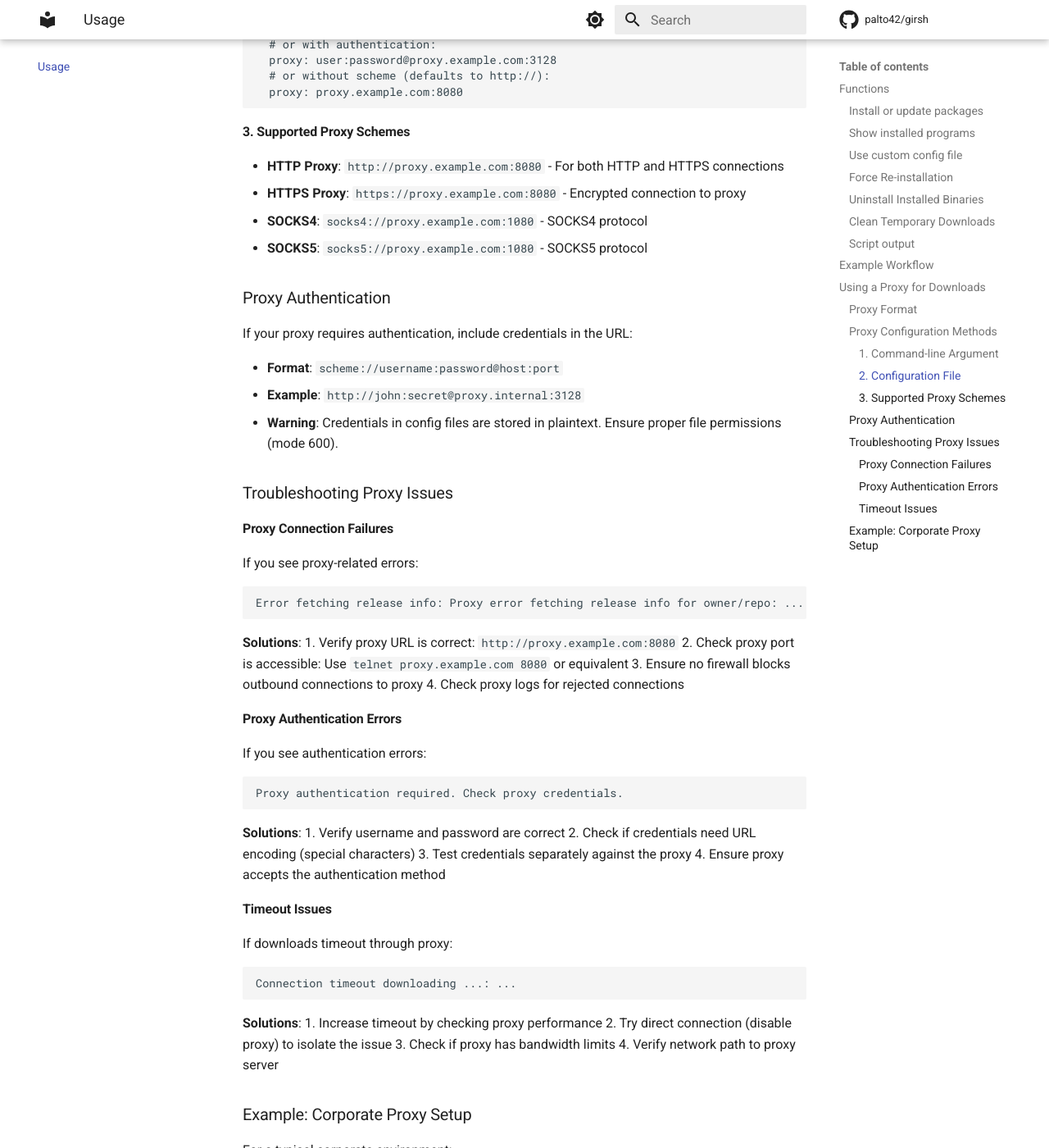
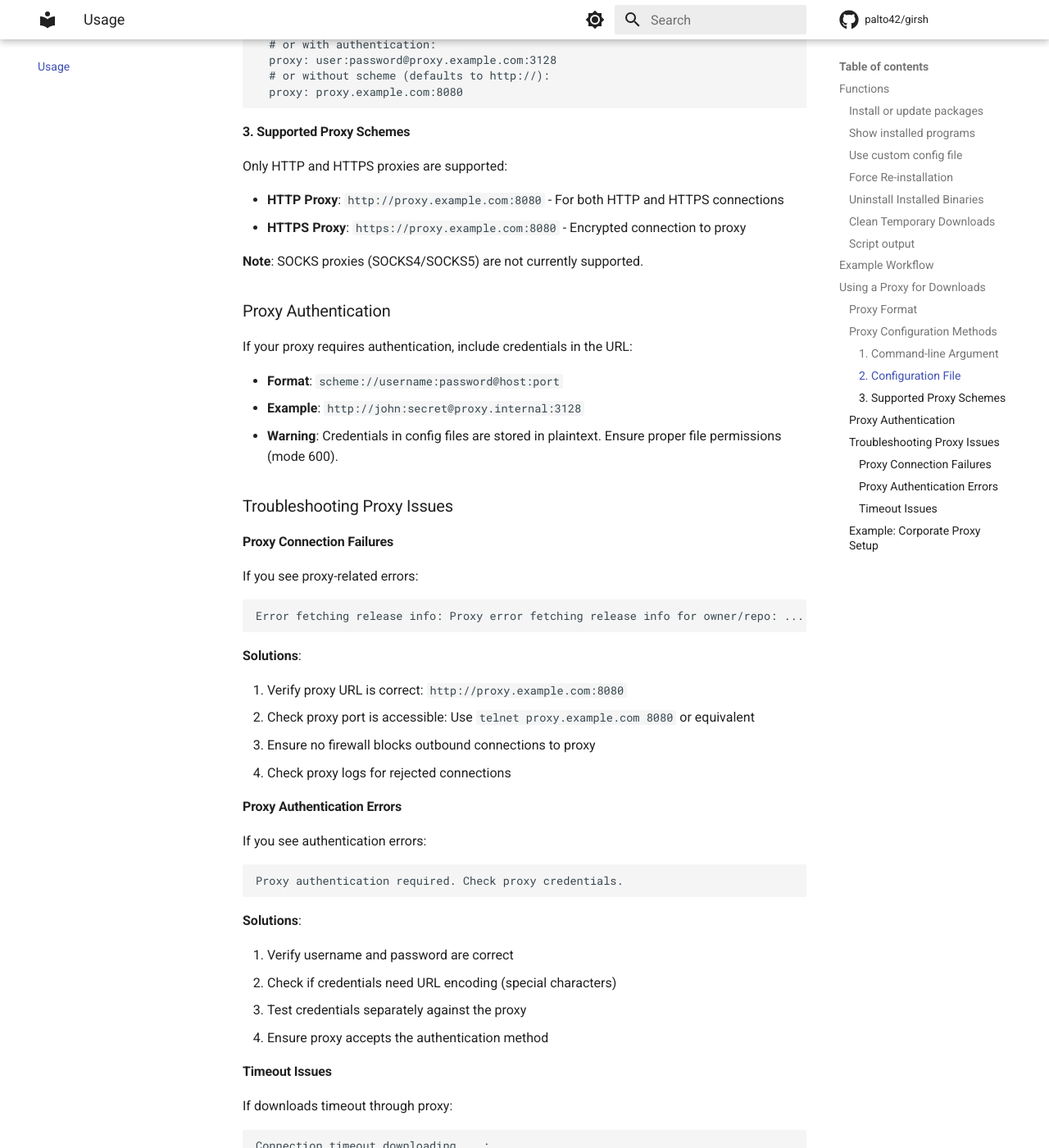
Before and after one commit to palto42/girsh, an MkDocs documentation site: the page built from docs/usage.md, in a window 1280 px wide and 1400 px high, scrolled down 4015 px. Shown: the whole window at 82% size. Built offline with MkDocs 1.6.1 and Material for MkDocs 9.7.7, drawn with Linux system fonts in a browser that asks for light colours; comment, search, counter and statistics services are not loaded; some of the changed text lies outside the part shown.

Commit message:
update with check for unsupported socks proxy

````diff
--- a/docs/usage.md
+++ b/docs/usage.md
@@ -159,12 +159,12 @@ If you need to download assets through an HTTP or HTTPS proxy, `girsh` supports
 
 ### Proxy Format
 
-The proxy URL format is flexible and supports:
+The proxy URL format is flexible and supports HTTP and HTTPS proxies:
 
-- **Scheme**: `http://`, `https://`, `socks4://`, `socks5://` (defaults to `http://` if omitted)
+- **Scheme**: `http://` or `https://` (defaults to `http://` if omitted)
 - **Authentication**: Optional `username:password@` for proxy authentication
 - **Host**: Hostname or IP address (required)
-- **Port**: Optional port number (1-65535, defaults to 80/443 depending on scheme)
+- **Port**: Optional port number (1-65535, defaults to 80 for HTTP or 443 for HTTPS)
 
 ### Proxy Configuration Methods
 
@@ -197,10 +197,12 @@ general:
 
 #### 3. Supported Proxy Schemes
 
+Only HTTP and HTTPS proxies are supported:
+
 - **HTTP Proxy**: `http://proxy.example.com:8080` - For both HTTP and HTTPS connections
 - **HTTPS Proxy**: `https://proxy.example.com:8080` - Encrypted connection to proxy
-- **SOCKS4**: `socks4://proxy.example.com:1080` - SOCKS4 protocol
-- **SOCKS5**: `socks5://proxy.example.com:1080` - SOCKS5 protocol
+
+**Note**: SOCKS proxies (SOCKS4/SOCKS5) are not currently supported.
 
 ### Proxy Authentication
 
@@ -216,11 +218,12 @@ If your proxy requires authentication, include credentials in the URL:
 
 If you see proxy-related errors:
 
-```
+```text
 Error fetching release info: Proxy error fetching release info for owner/repo: ...
 ```
 
 **Solutions**:
+
 1. Verify proxy URL is correct: `http://proxy.example.com:8080`
 2. Check proxy port is accessible: Use `telnet proxy.example.com 8080` or equivalent
 3. Ensure no firewall blocks outbound connections to proxy
@@ -230,11 +233,12 @@ Error fetching release info: Proxy error fetching release info for owner/repo: .
 
 If you see authentication errors:
 
-```
+```text
 Proxy authentication required. Check proxy credentials.
 ```
 
 **Solutions**:
+
 1. Verify username and password are correct
 2. Check if credentials need URL encoding (special characters)
 3. Test credentials separately against the proxy
@@ -244,11 +248,12 @@ Proxy authentication required. Check proxy credentials.
 
 If downloads timeout through proxy:
 
-```
+```text
 Connection timeout downloading ...: ...
 ```
 
 **Solutions**:
+
 1. Increase timeout by checking proxy performance
 2. Try direct connection (disable proxy) to isolate the issue
 3. Check if proxy has bandwidth limits
````
Also changed, not shown: 2 other files.
